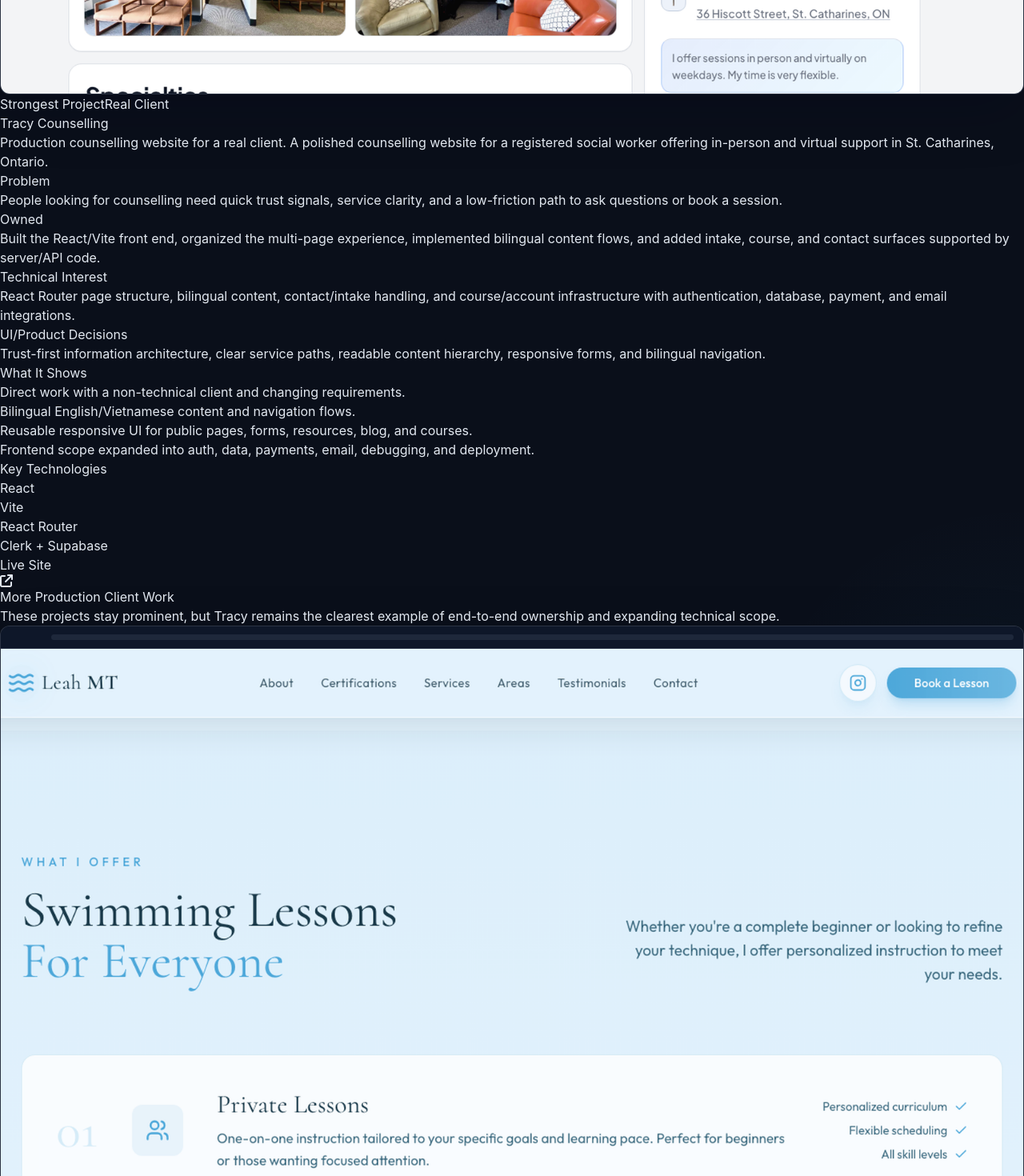
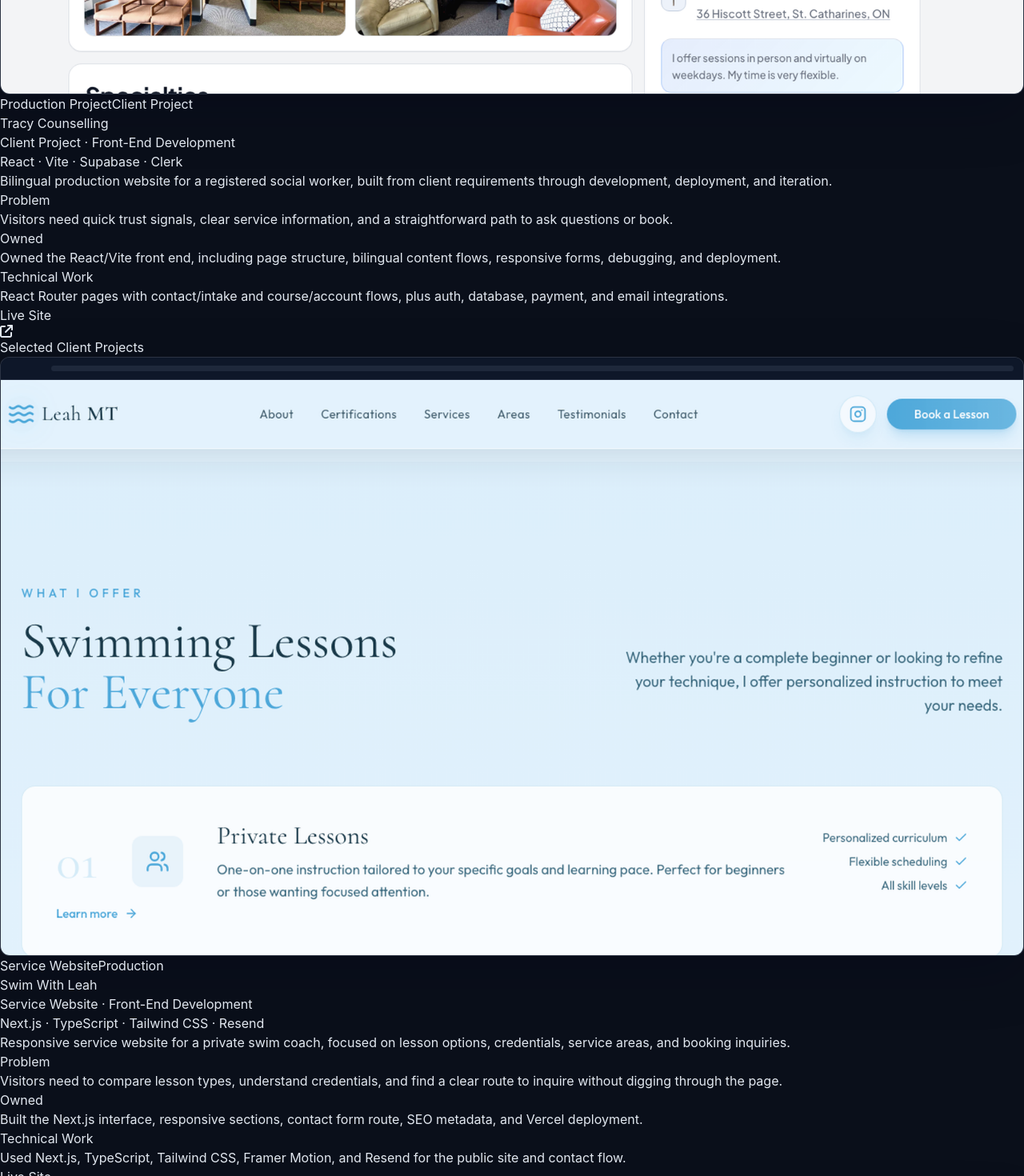
Before and after one commit to angelinamai/angelinamai.com, a React (Vite) app: page / in a window 1280 px wide. Shown: the part 1080-2550 px from the top of the page at 80% size. Built offline with nearby package versions, Linux system fonts and the light colour scheme.

Commit message:
Refine project portfolio content and presentation

```diff
--- a/src/App.tsx
+++ b/src/App.tsx
@@ -127,6 +127,18 @@ function DetailBlock({
   );
 }
 
+function TechnologyLine({
+  technologies,
+}: {
+  technologies: string[];
+}) {
+  return (
+    <p className="text-xs font-semibold text-teal-200">
+      {technologies.join(" · ")}
+    </p>
+  );
+}
+
 function FeaturedProjectCard({
   project,
 }: {
@@ -147,33 +159,25 @@ function FeaturedProjectCard({
         <h3 className="mt-3 text-xl font-bold tracking-tight text-slate-100">
           {project.name}
         </h3>
-        <p className="mt-2 text-sm leading-relaxed text-slate-400">
+        <p className="mt-1 text-sm font-medium text-slate-300">
+          {project.roleContext ?? project.context}
+        </p>
+        <div className="mt-2">
+          <TechnologyLine technologies={project.keyTechnologies} />
+        </div>
+        <p className="mt-3 text-sm leading-relaxed text-slate-400">
           {project.description}
         </p>
 
-        <div className="mt-5 grid gap-4">
+        <div className="mt-5 grid gap-4 border-t border-slate-700/60 pt-5">
           <DetailBlock title="Problem">{project.problem}</DetailBlock>
           <DetailBlock title="Owned">{project.role}</DetailBlock>
-          <DetailBlock title="UI Decisions">{project.uiFocus}</DetailBlock>
-        </div>
-
-        <div className="mt-5 border-t border-slate-700/60 pt-5">
-          <DetailBlock title="Technical Interest">
+          <DetailBlock title="Technical Work">
             {project.technicalFocus}
           </DetailBlock>
         </div>
 
         <div className="mt-5 flex flex-wrap items-center gap-3">
-          <ul className="flex flex-wrap gap-2" aria-label="Key technologies">
-            {project.keyTechnologies.map((technology) => (
-              <li
-                key={technology}
-                className="rounded-full bg-teal-400/10 px-3 py-1 text-xs font-medium text-teal-200"
-              >
-                {technology}
-              </li>
-            ))}
-          </ul>
           <a
             href={project.liveUrl}
             target="_blank"
@@ -215,12 +219,11 @@ function App() {
                 id="work-heading"
                 className="mt-2 text-2xl font-bold tracking-tight text-slate-100"
               >
-                Client work that shows front-end ownership
+                Selected projects
               </h2>
               <p className="mt-3 leading-relaxed text-slate-400">
-                The strongest work is first: real websites with requirements,
-                stakeholders, responsive UI, forms, integrations, deployment,
-                and iteration.
+                Production work spanning React interfaces, responsive design,
+                integrations, and real client requirements.
               </p>
             </div>
 
@@ -230,71 +233,36 @@ function App() {
               <div className="mt-6">
                 <div className="flex flex-wrap items-center gap-2.5">
                   <span className="text-xs font-bold uppercase tracking-widest text-teal-300/90">
-                    Strongest Project
+                    {primaryProject.eyebrow}
                   </span>
                   <span className="rounded-full border border-teal-300/30 bg-teal-300/10 px-2.5 py-1 text-[0.68rem] font-bold uppercase tracking-wide text-teal-100">
-                    Real Client
+                    Client Project
                   </span>
                 </div>
 
                 <h3 className="mt-3 text-2xl font-bold tracking-tight text-slate-100">
                   {primaryProject.name}
                 </h3>
-                <p className="mt-3 leading-relaxed text-slate-400">
-                  {primaryProject.context}. {primaryProject.description}
+                <p className="mt-1 text-sm font-medium text-slate-300">
+                  {primaryProject.roleContext ?? primaryProject.context}
+                </p>
+                <div className="mt-2">
+                  <TechnologyLine technologies={primaryProject.keyTechnologies} />
+                </div>
+                <p className="mt-4 leading-relaxed text-slate-400">
+                  {primaryProject.description}
                 </p>
 
-                <div className="mt-6 grid gap-5 sm:grid-cols-2">
+                <div className="mt-6 grid gap-5 border-t border-slate-700/60 pt-6 sm:grid-cols-2">
                   <DetailBlock title="Problem">
                     {primaryProject.problem}
                   </DetailBlock>
                   <DetailBlock title="Owned">
                     {primaryProject.role}
                   </DetailBlock>
-                  <DetailBlock title="Technical Interest">
+                  <DetailBlock title="Technical Work">
                     {primaryProject.technicalFocus}
                   </DetailBlock>
-                  <DetailBlock title="UI/Product Decisions">
-                    {primaryProject.uiFocus}
-                  </DetailBlock>
-                </div>
-
-                <div className="mt-6 border-t border-slate-700/60 pt-6">
-                  <h4 className="text-xs font-bold uppercase tracking-widest text-slate-500">
-                    What It Shows
-                  </h4>
-                  <ul className="mt-3 grid gap-3 text-sm leading-relaxed text-slate-400 sm:grid-cols-2">
-                    {[
-                      "Direct work with a non-technical client and changing requirements.",
-                      "Bilingual English/Vietnamese content and navigation flows.",
-                      "Reusable responsive UI for public pages, forms, resources, blog, and courses.",
-                      "Frontend scope expanded into auth, data, payments, email, debugging, and deployment.",
-                    ].map((item) => (
-                      <li key={item} className="flex gap-3">
-                        <span
-                          className="mt-2 h-1.5 w-1.5 shrink-0 rounded-full bg-teal-300"
-                          aria-hidden="true"
-                        />
-                        <span>{item}</span>
-                      </li>
-                    ))}
-                  </ul>
-                </div>
-
-                <div className="mt-6">
-                  <h4 className="text-xs font-bold uppercase tracking-widest text-slate-500">
-                    Key Technologies
-                  </h4>
-                  <ul className="mt-3 flex flex-wrap gap-2">
-                    {primaryProject.keyTechnologies.map((technology) => (
-                      <li
-                        key={technology}
-                        className="rounded-full bg-teal-400/10 px-3 py-1 text-xs font-medium text-teal-200"
-                      >
-                        {technology}
-                      </li>
-                    ))}
-                  </ul>
                 </div>
 
                 <a
@@ -313,13 +281,7 @@ function App() {
             </article>
 
             <div className="mt-10">
-              <SectionLabel>More Production Client Work</SectionLabel>
-              <div className="mt-3 max-w-xl leading-relaxed text-slate-400">
-                <p>
-                  These projects stay prominent, but Tracy remains the clearest
-                  example of end-to-end ownership and expanding technical scope.
-                </p>
-              </div>
+              <SectionLabel>Selected Client Projects</SectionLabel>
               <div className="mt-5 space-y-5">
                 {supportingFeaturedProjects.map((project) => (
                   <FeaturedProjectCard key={project.id} project={project} />
--- a/src/data/projects.ts
+++ b/src/data/projects.ts
@@ -5,6 +5,7 @@ export type Project = {
   category: ProjectCategory;
   name: string;
   eyebrow: string;
+  roleContext?: string;
   context: string;
   description: string;
   purpose: string;
@@ -28,19 +29,20 @@ export const featuredProjects: Project[] = [
     id: "tracy-counselling",
     category: "featured",
     name: "Tracy Counselling",
-    eyebrow: "Client Website",
-    context: "Production counselling website for a real client",
+    eyebrow: "Production Project",
+    roleContext: "Client Project · Front-End Development",
+    context: "Bilingual production counselling website",
     description:
-      "A polished counselling website for a registered social worker offering in-person and virtual support in St. Catharines, Ontario.",
+      "Bilingual production website for a registered social worker, built from client requirements through development, deployment, and iteration.",
     purpose:
       "Give prospective clients a clear place to learn about Tracy's services, approach, location, resources, and contact options.",
     problem:
-      "People looking for counselling need quick trust signals, service clarity, and a low-friction path to ask questions or book a session.",
-    role: "Built the React/Vite front end, organized the multi-page experience, implemented bilingual content flows, and added intake, course, and contact surfaces supported by server/API code.",
+      "Visitors need quick trust signals, clear service information, and a straightforward path to ask questions or book.",
+    role: "Owned the React/Vite front end, including page structure, bilingual content flows, responsive forms, debugging, and deployment.",
     technicalFocus:
-      "React Router page structure, bilingual content, contact/intake handling, and course/account infrastructure with authentication, database, payment, and email integrations.",
+      "React Router pages with contact/intake and course/account flows, plus auth, database, payment, and email integrations.",
     uiFocus:
-      "Trust-first information architecture, clear service paths, readable content hierarchy, responsive forms, and bilingual navigation.",
+      "Trust-first information architecture, readable service paths, responsive forms, and bilingual navigation.",
     features: [
       "Multi-page React Router navigation",
       "English and Vietnamese content support",
@@ -59,7 +61,7 @@ export const featuredProjects: Project[] = [
       "Resend",
       "CSS",
     ],
-    keyTechnologies: ["React", "Vite", "React Router", "Clerk + Supabase"],
+    keyTechnologies: ["React", "Vite", "Supabase", "Clerk"],
     responsive:
       "Responsive cards, navigation, content pages, and form layouts for desktop, tablet, and mobile screens.",
     screenshot: "/images/tracy-counselling-card.png",
@@ -71,16 +73,17 @@ export const featuredProjects: Project[] = [
     category: "featured",
     name: "Swim With Leah",
     eyebrow: "Service Website",
+    roleContext: "Service Website · Front-End Development",
     context: "Production service website for a swimming coach",
     description:
-      "A modern website for a private swimming coach in Toronto and the GTA, focused on lessons, credentials, service areas, and inquiries.",
+      "Responsive service website for a private swim coach, focused on lesson options, credentials, service areas, and booking inquiries.",
     purpose:
       "Present swim lesson options and help families or adults contact Leah with confidence.",
     problem:
-      "A service provider needs to communicate experience, lesson types, availability areas, and contact details without making visitors dig.",
-    role: "Built a responsive Next.js site with structured sections, animated interactions, SEO metadata, contact handling, and a production Vercel deployment.",
+      "Visitors need to compare lesson types, understand credentials, and find a clear route to inquire without digging through the page.",
+    role: "Built the Next.js interface, responsive sections, contact form route, SEO metadata, and Vercel deployment.",
     technicalFocus:
-      "Next.js page structure, contact form route backed by Resend, SEO metadata, sitemap, robots file, Open Graph metadata, and structured data.",
+      "Used Next.js, TypeScript, Tailwind CSS, Framer Motion, and Resend for the public site and contact flow.",
     uiFocus:
       "Lesson types, credentials, service areas, and booking calls to action are surfaced early with responsive spacing and mobile navigation.",
     features: [
@@ -112,16 +115,17 @@ export const featuredProjects: Project[] = [
     category: "featured",
     name: "Cơm Chay Ngọc Hạnh",
     eyebrow: "Restaurant Website",
+    roleContext: "Restaurant Website · Front-End Development",
     context: "Production restaurant website with menu and ordering paths",
     description:
-      "A Vietnamese vegan restaurant site for Cơm Chay Ngọc Hạnh with service information, menu items, gallery images, and ordering contact paths.",
+      "Vietnamese vegan restaurant website with menu sections, gallery imagery, service information, and direct ordering contact paths.",
     purpose:
       "Showcase vegan dishes and make it easy for customers to browse the menu, see ordering options, and contact the shop.",
     problem:
-      "Small food businesses need a clear digital menu and direct ordering details that work well on phones.",
+      "Customers need a clear phone-friendly menu and direct ordering details before contacting the shop.",
     role: "Built the Next.js interface, menu and gallery sections, contact calls to action, responsive layout, and public Vercel deployment.",
     technicalFocus:
-      "Next.js interface with menu categories, dish imagery, gallery sections, contact calls to action, and public Vercel deployment.",
+      "Structured menu categories, dish imagery, gallery sections, and ordering calls to action in a responsive Next.js interface.",
     uiFocus:
       "Food imagery, menu scanning, Vietnamese-language content hierarchy, and phone-first ordering actions guide visitors quickly.",
     features: [
@@ -152,16 +156,17 @@ export const featuredProjects: Project[] = [
     category: "featured",
     name: "Angelina Interpreting",
     eyebrow: "Professional Service Website",
+    roleContext: "Service Website · Front-End Development",
     context: "Production bilingual service website",
     description:
-      "A bilingual Vietnamese-English interpreting website for medical, legal, and community interpretation services across Ontario.",
+      "Bilingual Vietnamese-English interpreting website for medical, legal, and community interpretation services across Ontario.",
     purpose:
       "Present interpreting services, credentials, service settings, and booking paths in a polished public website.",
     problem:
-      "People and organizations looking for interpretation support need clear service information, trust signals, language options, and a direct way to request a booking.",
-    role: "Built the responsive Next.js interface, bilingual English/Vietnamese content, service and credential sections, contact form, schedule request flow, SEO metadata, structured data, and production Vercel deployment.",
+      "Visitors need service details, language options, credentials, and a direct path to request an appointment.",
+    role: "Built the responsive Next.js interface, bilingual content, service and credential sections, contact form, schedule request flow, SEO metadata, and Vercel deployment.",
     technicalFocus:
-      "Next.js pages, bilingual content state, contact and schedule request flows, SEO metadata, sitemap, robots file, Open Graph metadata, structured data, and analytics.",
+      "Implemented bilingual content state, contact and schedule request flows, SEO metadata, structured data, and analytics.",
     uiFocus:
       "Language switching, service-category scanning, credential trust signals, and clear scheduling paths support visitors with urgent service needs.",
     features: [
```
